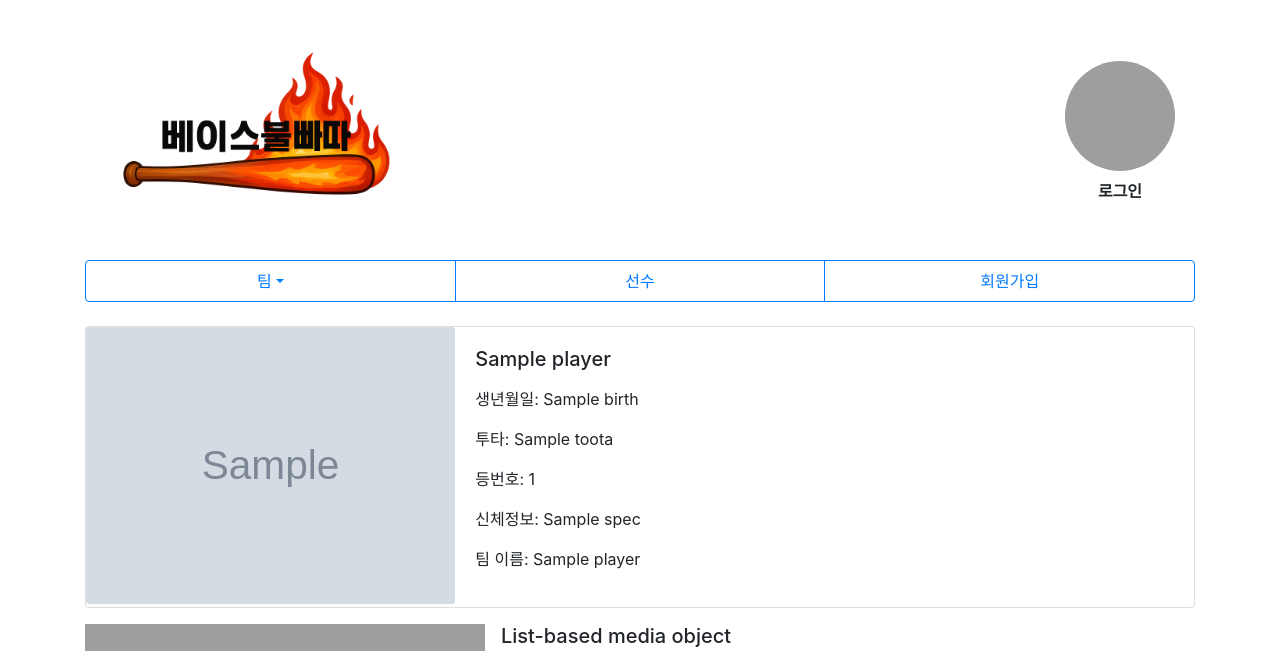
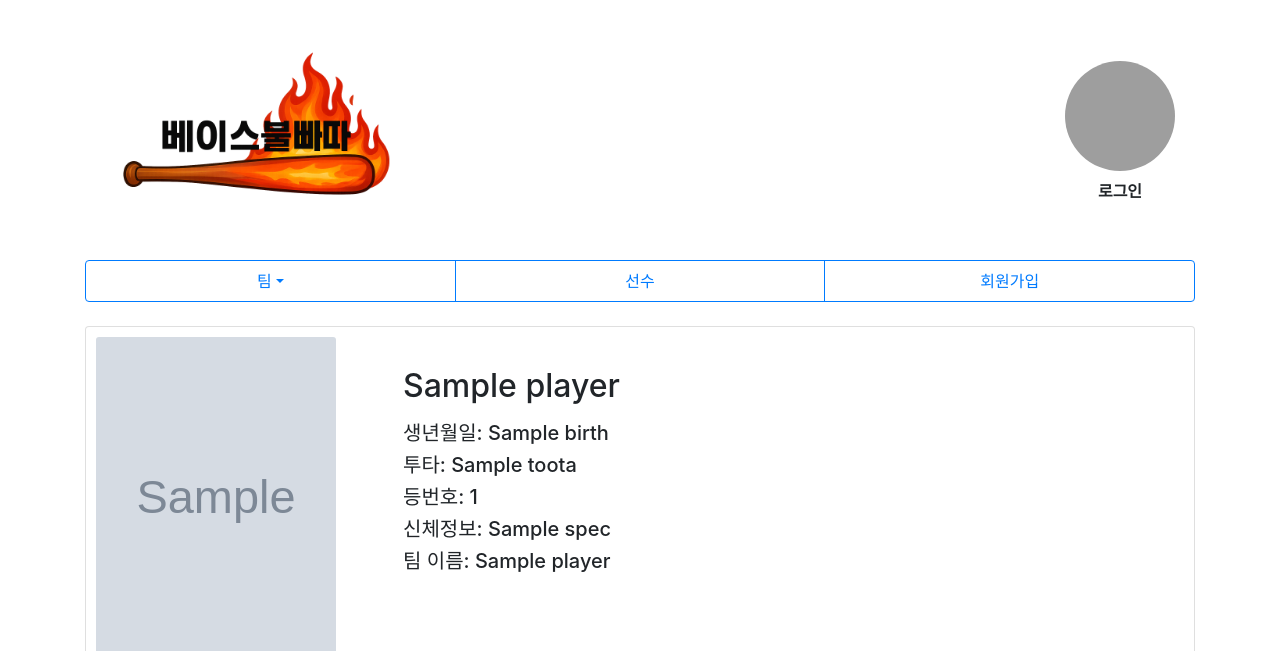
Before and after one commit to jinhokingofworld/basebullbbadda, a Flask app: template templates/player.html in a window 1280 px wide. Shown: the top 651 px of the page. Run offline with Flask 3, Linux system fonts and the light colour scheme; the template is opened without the code that fills it: most values are stand-ins (such as "Sample title", 1, 10 or a date in 2020); grey boxes marked "Sample" are stand-in pictures; parts of the project's set-up code (start-up, migrations or seed data) failed here and were passed over; grey boxes are pictures that could not be loaded.

Commit message:
오늘을 불태워!

```diff
--- a/templates/index.html
+++ b/templates/index.html
@@ -8,7 +8,7 @@
     <script src="https://code.jquery.com/jquery-3.5.1.min.js"
 		  integrity="sha256-9/aliU8dGd2tb6OSsuzixeV4y/faTqgFtohetphbbj0="
 		  crossorigin="anonymous"></script>
-    <link rel="stylesheet" href="../static/css/index.css">
+    <link rel="stylesheet" href="/static/css/index.css">
     <link rel="stylesheet" href="https://cdn.jsdelivr.net/npm/bootstrap@4.6.2/dist/css/bootstrap.min.css" integrity="sha384-xOolHFLEh07PJGoPkLv1IbcEPTNtaed2xpHsD9ESMhqIYd0nLMwNLD69Npy4HI+N" crossorigin="anonymous">
     <script src="https://cdn.jsdelivr.net/npm/bootstrap@4.6.2/dist/js/bootstrap.bundle.min.js" integrity="sha384-Fy6S3B9q64WdZWQUiU+q4/2Lc9npb8tCaSX9FK7E8HnRr0Jz8D6OP9dO5Vg3Q9ct" crossorigin="anonymous"></script>
 
--- a/templates/myPage.html
+++ b/templates/myPage.html
@@ -8,7 +8,7 @@
     <script src="https://code.jquery.com/jquery-3.5.1.min.js"
 		  integrity="sha256-9/aliU8dGd2tb6OSsuzixeV4y/faTqgFtohetphbbj0="
 		  crossorigin="anonymous"></script>
-    <link rel="stylesheet" href="../static/css/index.css">
+    <link rel="stylesheet" href="/static/css/index.css">
     <link rel="stylesheet" href="https://cdn.jsdelivr.net/npm/bootstrap@4.6.2/dist/css/bootstrap.min.css" integrity="sha384-xOolHFLEh07PJGoPkLv1IbcEPTNtaed2xpHsD9ESMhqIYd0nLMwNLD69Npy4HI+N" crossorigin="anonymous">
     <script src="https://cdn.jsdelivr.net/npm/bootstrap@4.6.2/dist/js/bootstrap.bundle.min.js" integrity="sha384-Fy6S3B9q64WdZWQUiU+q4/2Lc9npb8tCaSX9FK7E8HnRr0Jz8D6OP9dO5Vg3Q9ct" crossorigin="anonymous"></script>
 
--- a/templates/player.html
+++ b/templates/player.html
@@ -5,9 +5,14 @@
     <meta charset="UTF-8" />
     <meta name="viewport" content="width=device-width" , initial-scale=1.0 />
 
+
+    <!-- 이 부분은 부트스트랩을 불러오기 위한 코드입니다. : Bootstrap CSS -->
+    <link rel="stylesheet" href="https://cdn.jsdelivr.net/npm/bootstrap@4.6.2/dist/css/bootstrap.min.css"
+        integrity="sha384-xOolHFLEh07PJGoPkLv1IbcEPTNtaed2xpHsD9ESMhqIYd0nLMwNLD69Npy4HI+N" crossorigin="anonymous">
     <title>팀페이지 제작 html</title>
 
     <!-- 이 부분은 index.css를 불러오는 코드입니다.-->
+    <link rel="stylesheet" href="/static/css/index.css">
     <style>
         .all {
             display: flex;
@@ -56,13 +61,22 @@
             padding: 10px;
             margin-bottom: 20px;
         }
+
+        .card-body {
+            margin: 20px;
+        }
+
+        #pImg {
+            width: 240px;
+            height: 320px;
+            margin: 10px;
+        }
     </style>
 
-
-    <link rel="stylesheet" href="../static/css/index.css">
     <!-- 이 부분은 jQuery와 bootstrap 번들 코드로 자바스크립트 코드를 임포트 합니다. . -->
     <script src="https://code.jquery.com/jquery-3.5.1.min.js"
         integrity="sha256-9/aliU8dGd2tb6OSsuzixeV4y/faTqgFtohetphbbj0=" crossorigin="anonymous"></script>
+    <link rel="stylesheet" href="../static/css/index.css">
     <link rel="stylesheet" href="https://cdn.jsdelivr.net/npm/bootstrap@4.6.2/dist/css/bootstrap.min.css"
         integrity="sha384-xOolHFLEh07PJGoPkLv1IbcEPTNtaed2xpHsD9ESMhqIYd0nLMwNLD69Npy4HI+N" crossorigin="anonymous">
     <script src="https://cdn.jsdelivr.net/npm/bootstrap@4.6.2/dist/js/bootstrap.bundle.min.js"
@@ -76,20 +90,20 @@
         <br>
 
         <!--팀세부페이지 들어갈 곳-->
-        <div class="card mb-3">
+        <div class="card mb-4">
             <div class="row no-gutters">
-                <div class="col-md-4"> <!--프로필 사진-->
-                    <img src="{{ player['img'] }}" class="card-img" alt="{{ player['name'] }}">
+                <div class="col-md-3"> <!--프로필 사진-->
+                    <img id="pImg" src="{{ player['img'] }}" class="card-img" alt="{{ player['name'] }}">
                 </div>
                 <div class="col-md-8">
                     <div class="card-body">
-                        <h5 class="card-title">{{player['name']}}</h5>
+                        <h2 class="card-title">{{player['name']}}</h2>
                         <p class="card-text">
-                            <p>생년월일: {{player['birth']}}</p>
-                            <p>투타: {{player['toota']}}</p>
-                            <p>등번호: {{player['number']}}</p>
-                            <p>신체정보: {{player['spec']}}</p>
-                            <p>팀 이름: {{player['team_name']}}</p>
+                            <h5>생년월일: {{player['birth']}}</h5>
+                            <h5>투타: {{player['toota']}}</h5>
+                            <h5>등번호: {{player['number']}}</h5>
+                            <h5>신체정보: {{player['spec']}}</h5>
+                            <h5>팀 이름: {{player['team_name']}}</h5>
                         </p>
                     </div>
                 </div>
@@ -126,7 +140,6 @@
                         you say, after the last line you break. At the eh-end of it all.</p>
                 </div>
             </li>
-
         </ul>
 
             <div class= "player-clips-list">
@@ -143,7 +156,6 @@
             <!--명완 커뮤니티 기능 -->
 
         <!-- 댓글상자 들어갈 곳"> </iv> -->
-        <div class = "container">
         <div class="card border-primary mb-3" style="width: auto;">
             <div class = card-header><strong><span class="comment-nickname" id="comment_nickname">{{nickname}}</span></strong></div>
             <p><textarea class="card-body text-secondary" style="width: 100%; height: 6.25em; border: none; resize: none;" id="comment_content" placeholder="댓글을 입력하세요."></textarea></p>
@@ -207,14 +219,10 @@
             });
         }
 
-
-    </script>
-
-    <script>
-        // <!-- 새로고침시 댓글함수 호출 (댓글유지) -->
-        $(document).ready(function() {
-            load_comments();
-        });
+        // // <!-- 새로고침시 댓글함수 호출 (댓글유지) -->
+        // $(document).ready(function() {
+        //     load_comments();
+        // });
 
     </script>
 
--- a/templates/teampage.html
+++ b/templates/teampage.html
@@ -12,7 +12,7 @@
     <title>팀페이지 제작 html</title>
 
     <!-- 이 부분은 index.css를 불러오는 코드입니다.-->
-    <link rel="stylesheet" href="../static/css/index.css">
+    <link rel="stylesheet" href="/static/css/index.css">
     <style>
         .all {
             display: flex;
--- a/views/teampage.py
+++ b/views/teampage.py
@@ -129,7 +129,7 @@ player_db = {
     "SAMSUNG_LIONS": "samsung_player",
     "KT_WIZ": "kt_player",
     "KIWOOM_HEROS": "kiwoom_player",
-    "NC_DIONS": "nc_player",
+    "NC_DINOS": "nc_player",
     "SSG_LANDERS": "ssg_player",
     "HANWHA_EAGLES" : "hanwha_player"
 }
```
Also changed, not shown: templates/playerlist.html (+11 -20 lines). Lines whose indentation alone changed are shown as unchanged.
